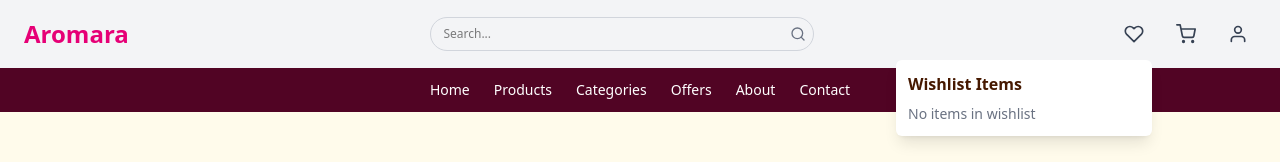
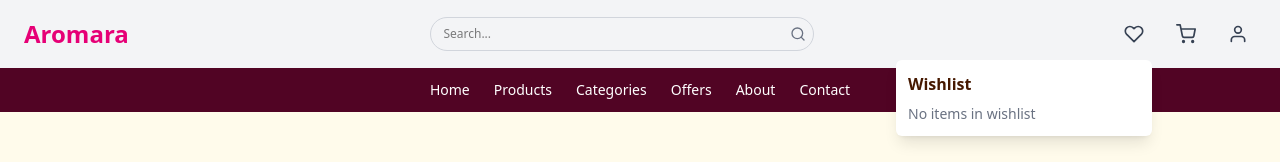
Before and after one commit to prakash882/aromara, a React (Vite) app: page / in a window 1280 px wide. Both pictures are taken after a click on the button 1134 px from the left and 34 px from the top of the page. Shown: the top 162 px of the page. Built offline with nearby package versions, Linux system fonts and the light colour scheme.

Commit message:
name changed of dropdown

```diff
--- a/src/components/Header.jsx
+++ b/src/components/Header.jsx
@@ -75,7 +75,7 @@ const Header = ({ wishlistCount, cartCount, wishlistItems, cartItems }) => {
                 {/* Wishlist dropdown */}
                 {isWishlistOpen && (
                   <div className="absolute right-0 mt-2 w-64 bg-white rounded-md shadow-lg p-3 z-50 max-h-64 overflow-auto text-amber-950">
-                    <h4 className="font-semibold mb-2">Wishlist Items</h4>
+                    <h4 className="font-semibold mb-2">Wishlist</h4>
                     {wishlistItems.length === 0 ? (
                       <p className="text-sm text-gray-500">No items in wishlist</p>
                     ) : (
@@ -120,7 +120,7 @@ const Header = ({ wishlistCount, cartCount, wishlistItems, cartItems }) => {
                 {/* Cart dropdown */}
                 {isCartOpen && (
                   <div className="absolute right-0 mt-2 w-64 bg-white rounded-md shadow-lg p-3 z-50 max-h-64 overflow-auto text-amber-950">
-                    <h4 className="font-semibold mb-2">Cart Items</h4>
+                    <h4 className="font-semibold mb-2">Items</h4>
                     {cartItems.length === 0 ? (
                       <p className="text-sm text-gray-500">No items in cart</p>
                     ) : (
```
